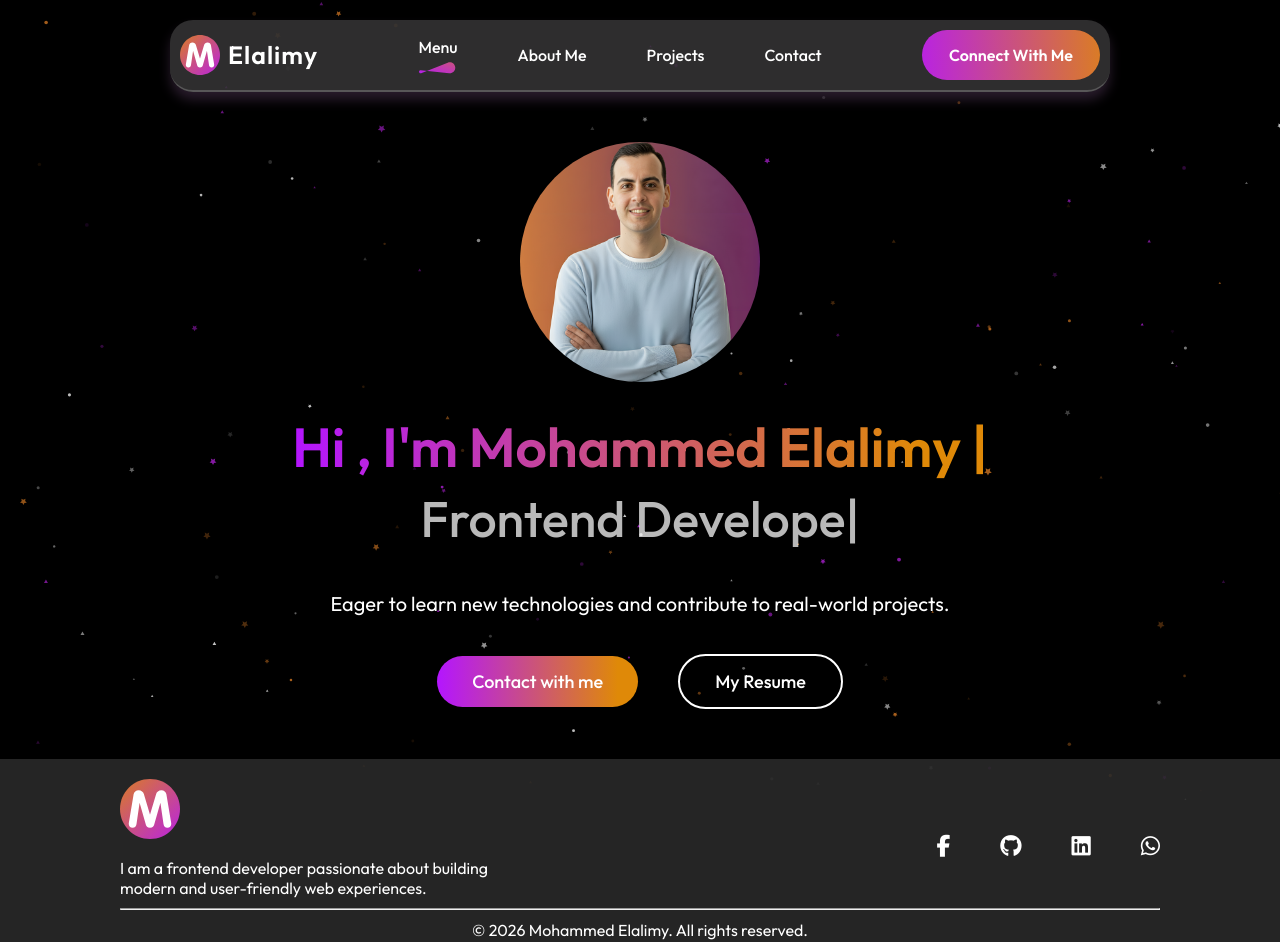
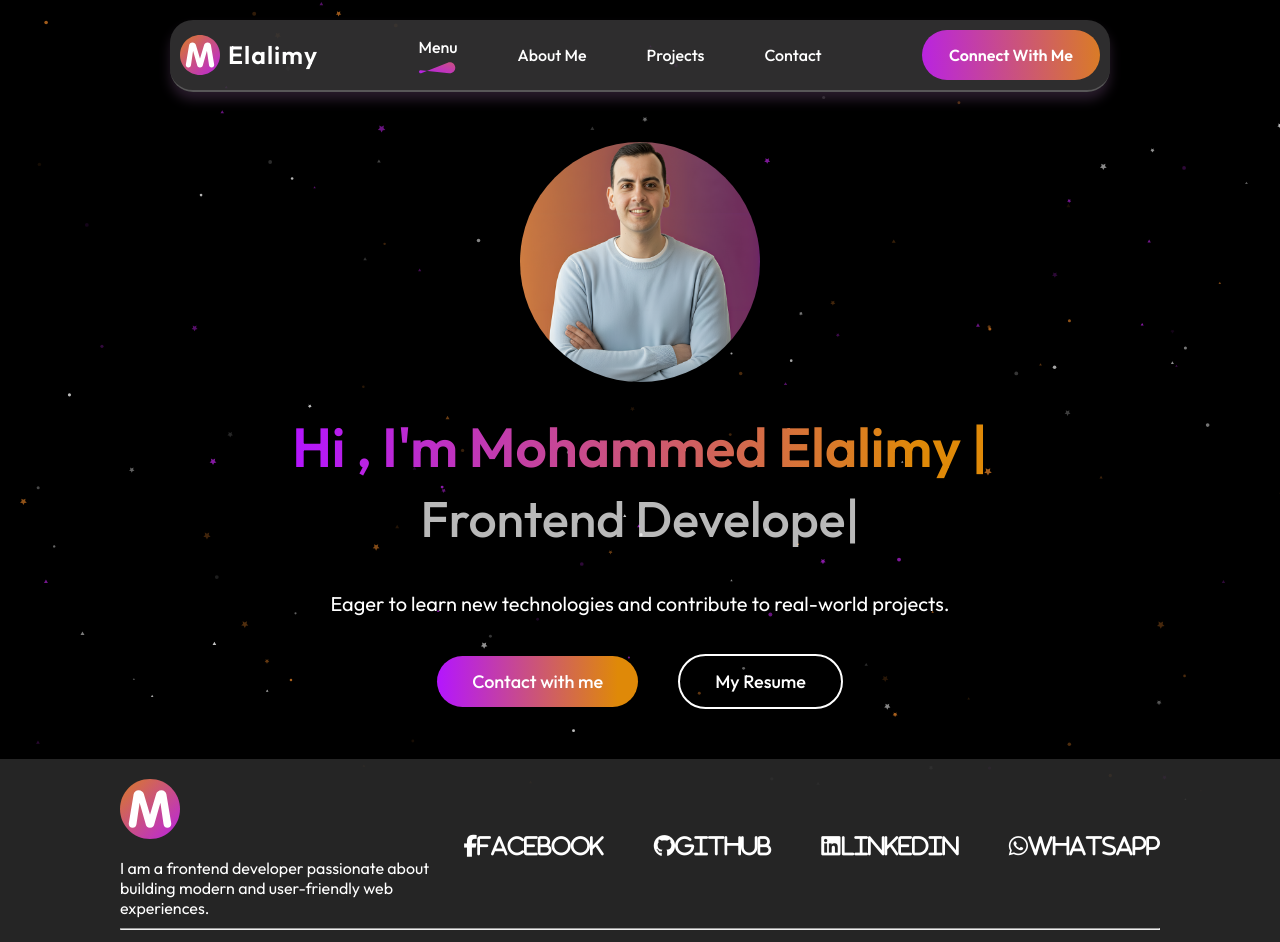
Before and after one commit to mohammedmelalimy/MoDev-portfolio, a React (Vite) app: page / in a window 1280 px wide. Shown: the top 942 px of the page. Built offline with nearby package versions, Linux system fonts and the light colour scheme.

Commit message:
modified footer links with discriptions

```diff
--- a/src/Components/Footer/Footer.jsx
+++ b/src/Components/Footer/Footer.jsx
@@ -16,16 +16,16 @@ const Footer = () => {
               </div>
               <div className="footer-top-right">
                   <a href="https://www.facebook.com/profile.php?id=100040613604023" target="_blank" rel="noopener noreferrer">
-                      <i className="fa-brands fa-facebook-f"></i>
+                      <i className="fa-brands fa-facebook-f">Facebook</i>
                   </a>
                   <a href="https://github.com/mohammedmelalimy" target="_blank" rel="noopener noreferrer">
-                      <i className="fa-brands fa-github"></i>
+                      <i className="fa-brands fa-github">Github</i>
                   </a>
                   <a href="https://www.linkedin.com/in/mohammed-elalimy-aa2556287" target="_blank" rel="noopener noreferrer">
-                      <i className="fa-brands fa-linkedin"></i>
+                      <i className="fa-brands fa-linkedin">LinkedIn</i>
                   </a>
                   <a href="https://wa.me/201113414805" target="_blank" rel="noopener noreferrer">
-                      <i className="fa-brands fa-whatsapp"></i>
+                      <i className="fa-brands fa-whatsapp">Whatsapp</i>
                   </a>
               </div>
           </div>
```
